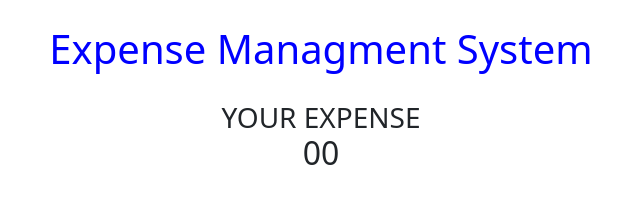
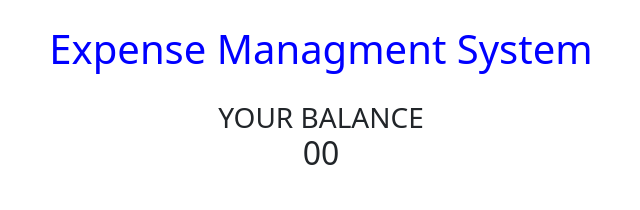
Before and after one commit to Tahaansaribinjaved/EXPENSE-MANAGMENT-SYSTEM, a plain HTML site: page index.html in a window 1280 px wide. Shown: the top 210 px of the page, 319-959 px from the left. Drawn offline with nearby package versions, Linux system fonts and the light colour scheme; some packages are replaced by stand-ins of ours; a script that the page names is missing.

Commit message:
complete

```diff
--- a/index.html
+++ b/index.html
@@ -15,7 +15,7 @@
     <div class="main">
         <h1 class="head">Expense Managment System</h1>
         <div class="balance">
-            <h3>YOUR EXPENSE</h3>
+            <h3>YOUR BALANCE</h3>
             <p id="total">00</p>
 
         </div>
```
